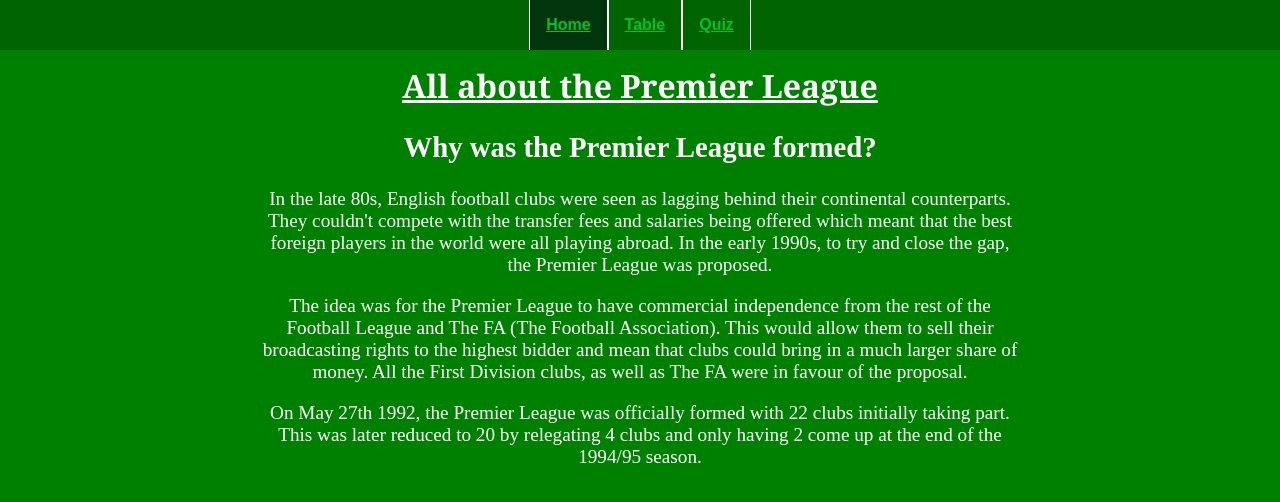
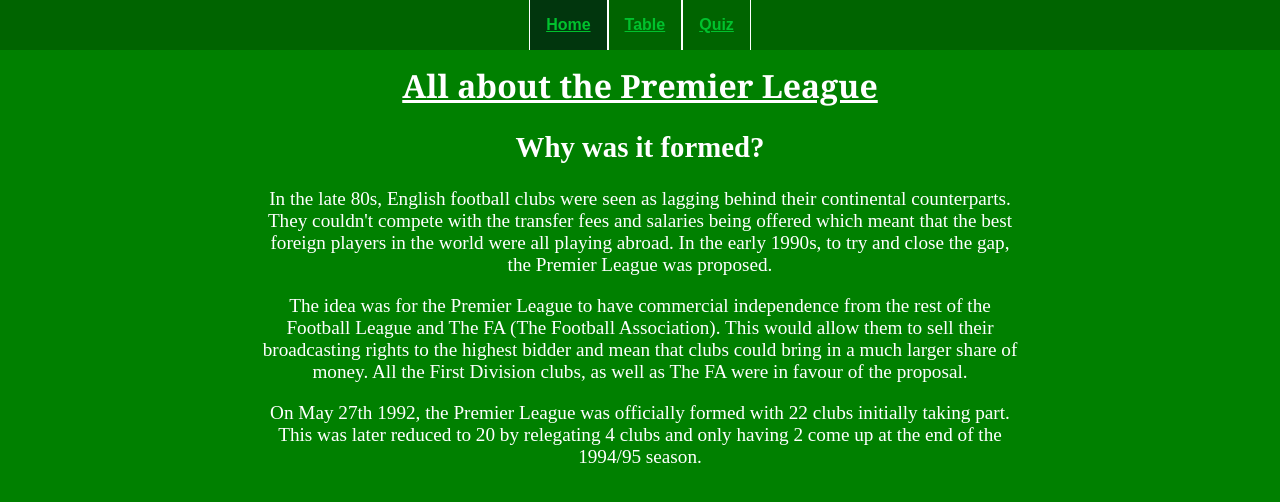
Before and after one commit to 1d6wu/football-test, a plain HTML site: page index.html in a window 1280 px wide. Drawn offline with Linux system fonts and the light colour scheme.

Commit message:
Update index.html

```diff
--- a/index.html
+++ b/index.html
@@ -23,7 +23,7 @@
         </header>
         <main>
             <section class="origins">
-                <h2>Why was the Premier League formed?</h2>
+                <h2>Why was it formed?</h2>
                 <p>In the late 80s, English football clubs were seen as lagging behind their continental counterparts. They couldn't compete with the transfer fees and salaries being offered which meant that the best foreign players in the world were all playing abroad. In the early 1990s, to try and close the gap, the Premier League was proposed.</p>
 
                 <p>The idea was for the Premier League to have commercial independence from the rest of the Football League and The FA (The Football Association). This would allow them to sell their broadcasting rights to the highest bidder and mean that clubs could bring in a much larger share of money. All the First Division clubs, as well as The FA were in favour of the proposal.</p>
```
